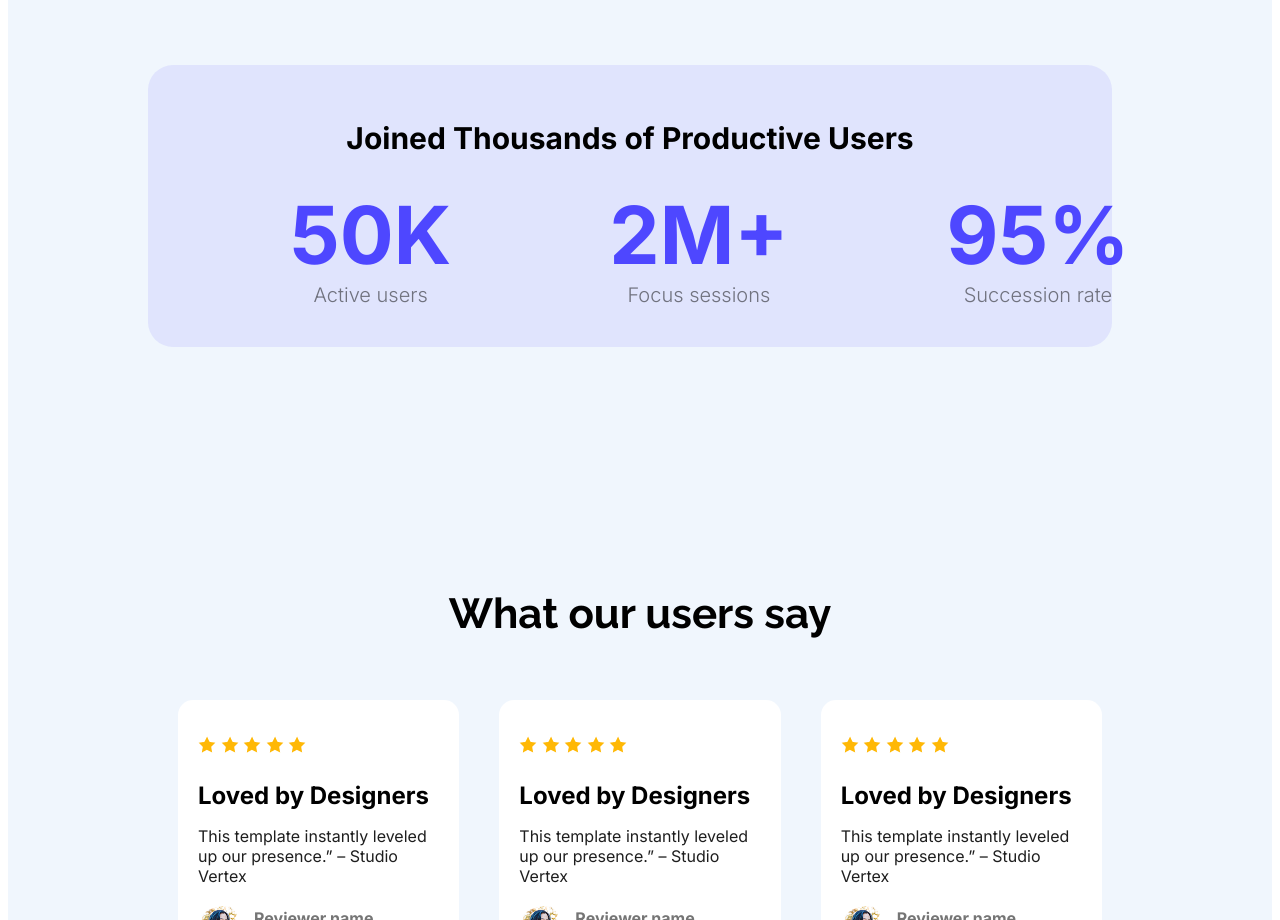
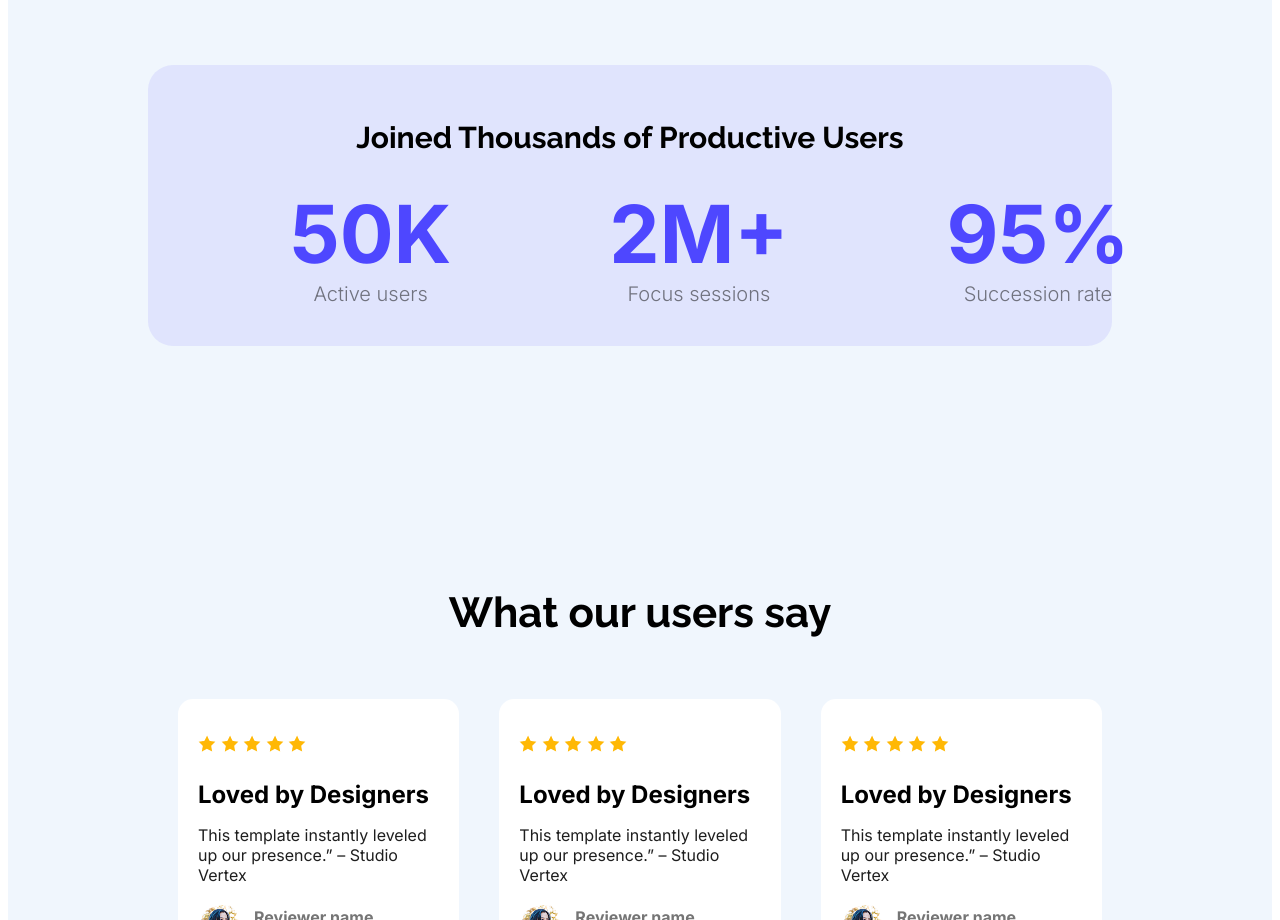
Before and after one commit to nahid-code1/PH-assignment-1, a plain HTML site: page index.html in a window 1280 px wide. Shown: the part 1420-2340 px from the top of the page. Drawn offline with Linux system fonts and the light colour scheme.

Commit message:
updated productive user section

```diff
--- a/index.html
+++ b/index.html
@@ -62,7 +62,9 @@
         </div>
         <div class="productive-user">
           <div class="productive-user-title">
-            <h3>Joined Thousands of Productive Users</h3>
+            <h3 class="raleway-nahid-font">
+              Joined Thousands of Productive Users
+            </h3>
           </div>
           <div class="productive-user-number">
             <div>
```
